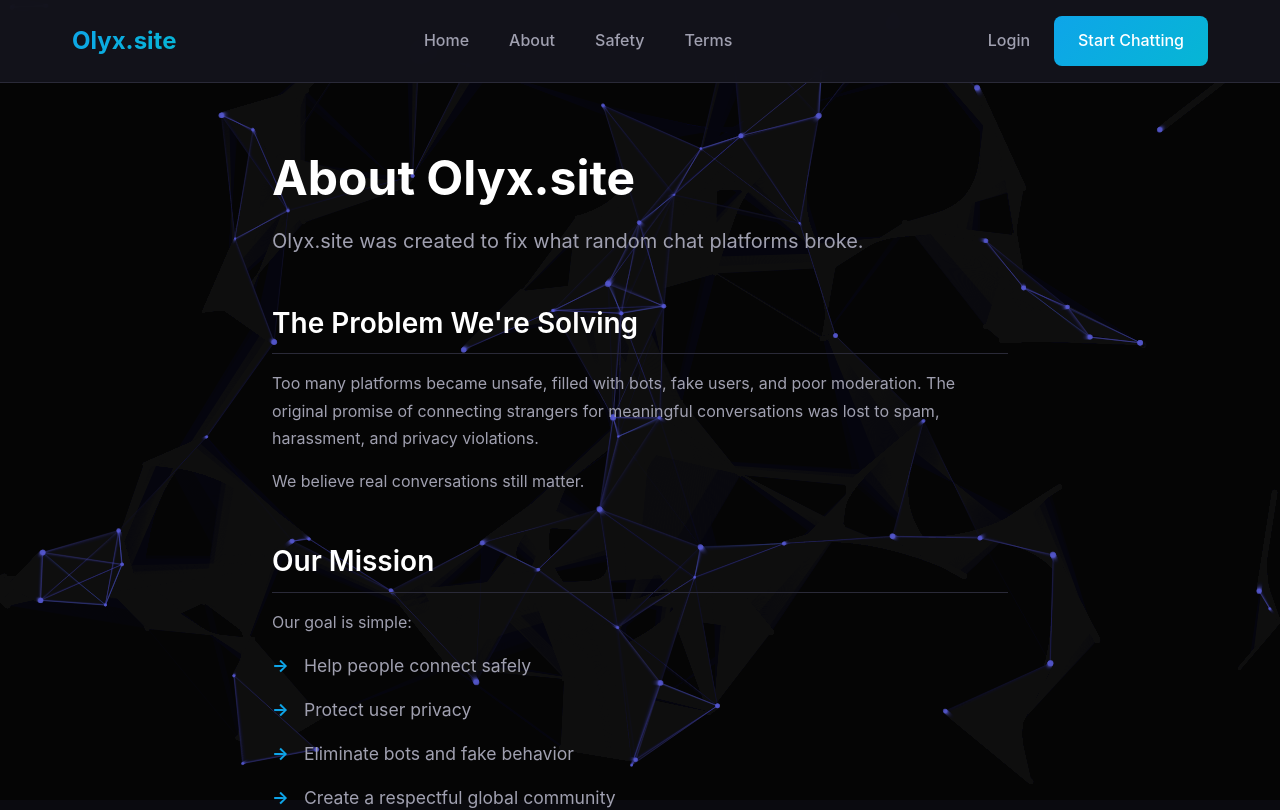
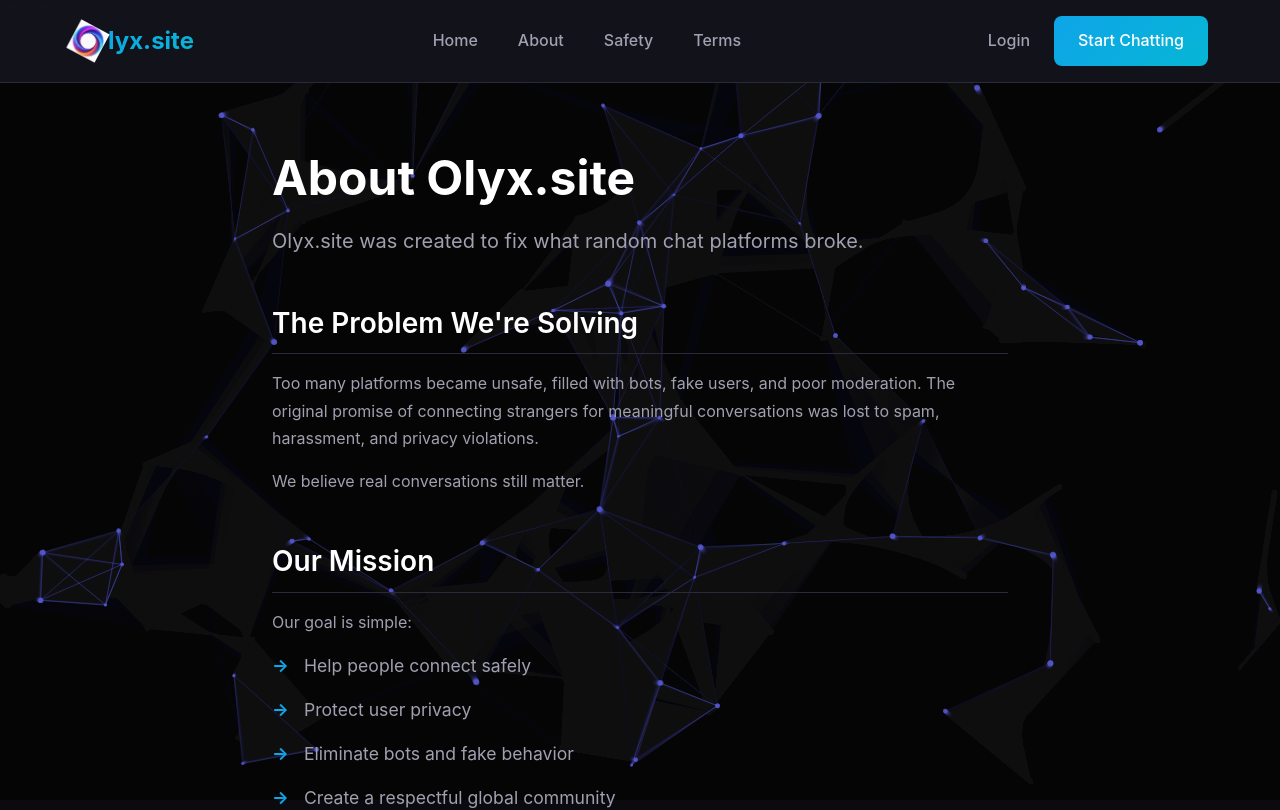
Before and after one commit to KOKRIG/Omagle-clone, a React (Vite) app in the folder olyx-app/: page /about in a window 1280 px wide. Shown: the top 810 px of the page. Built offline with nearby package versions, Linux system fonts and the light colour scheme; no server answers.

Commit message:
Updated index.html

```diff
--- a/olyx-app/index.html
+++ b/olyx-app/index.html
@@ -2,7 +2,7 @@
 <html lang="en">
   <head>
     <meta charset="UTF-8" />
-    <link rel="icon" type="image/svg+xml" href="/vite.svg" />
+    <link rel="icon" type="image/png" href="/olyx-logo-o.png" />
     <meta name="viewport" content="width=device-width, initial-scale=1.0, maximum-scale=1.0, user-scalable=no" />
     <meta name="description" content="Connect with people worldwide through secure video chat. Random matching, premium filters, and private peer-to-peer connections." />
     <title>Olyx.site - Connect with People Worldwide</title>
--- a/olyx-app/src/components/Footer.jsx
+++ b/olyx-app/src/components/Footer.jsx
@@ -6,7 +6,10 @@ export default function Footer() {
       <div className="footer-container">
         <div className="footer-content">
           <div className="footer-section">
-            <h3 className="footer-logo gradient-text">Olyx.site</h3>
+            <h3 className="footer-logo gradient-text">
+              <img src="/olyx-logo-o.png" alt="Olyx Logo" className="footer-logo-icon" />
+              lyx.site
+            </h3>
             <p className="footer-tagline">
               Real people. No bots. No recordings.
               <br />
--- a/olyx-app/src/components/Header.jsx
+++ b/olyx-app/src/components/Header.jsx
@@ -8,7 +8,8 @@ export default function Header() {
     <header className="public-header">
       <div className="header-container">
         <Link to="/" className="header-logo gradient-text">
-          Olyx.site
+          <img src="/olyx-logo-o.png" alt="Olyx Logo" className="logo-icon" />
+          lyx.site
         </Link>
 
         <nav className={`header-nav ${mobileMenuOpen ? 'mobile-open' : ''}`}>
--- a/olyx-app/src/public-pages.css
+++ b/olyx-app/src/public-pages.css
@@ -37,6 +37,25 @@
   font-size: 1.5rem;
   font-weight: 700;
   text-decoration: none;
+  display: flex;
+  align-items: center;
+  gap: 0.25rem;
+}
+
+.header-logo .logo-icon {
+  width: 2rem;
+  height: 2rem;
+  object-fit: contain;
+  animation: rotate 20s linear infinite;
+}
+
+@keyframes rotate {
+  from {
+    transform: rotate(0deg);
+  }
+  to {
+    transform: rotate(360deg);
+  }
 }
 
 .gradient-text {
@@ -315,6 +334,15 @@
   font-size: 1.5rem;
   font-weight: 700;
   margin-bottom: 0.5rem;
+  display: flex;
+  align-items: center;
+  gap: 0.25rem;
+}
+
+.footer-logo-icon {
+  width: 1.75rem;
+  height: 1.75rem;
+  object-fit: contain;
 }
 
 .footer-tagline {
```
